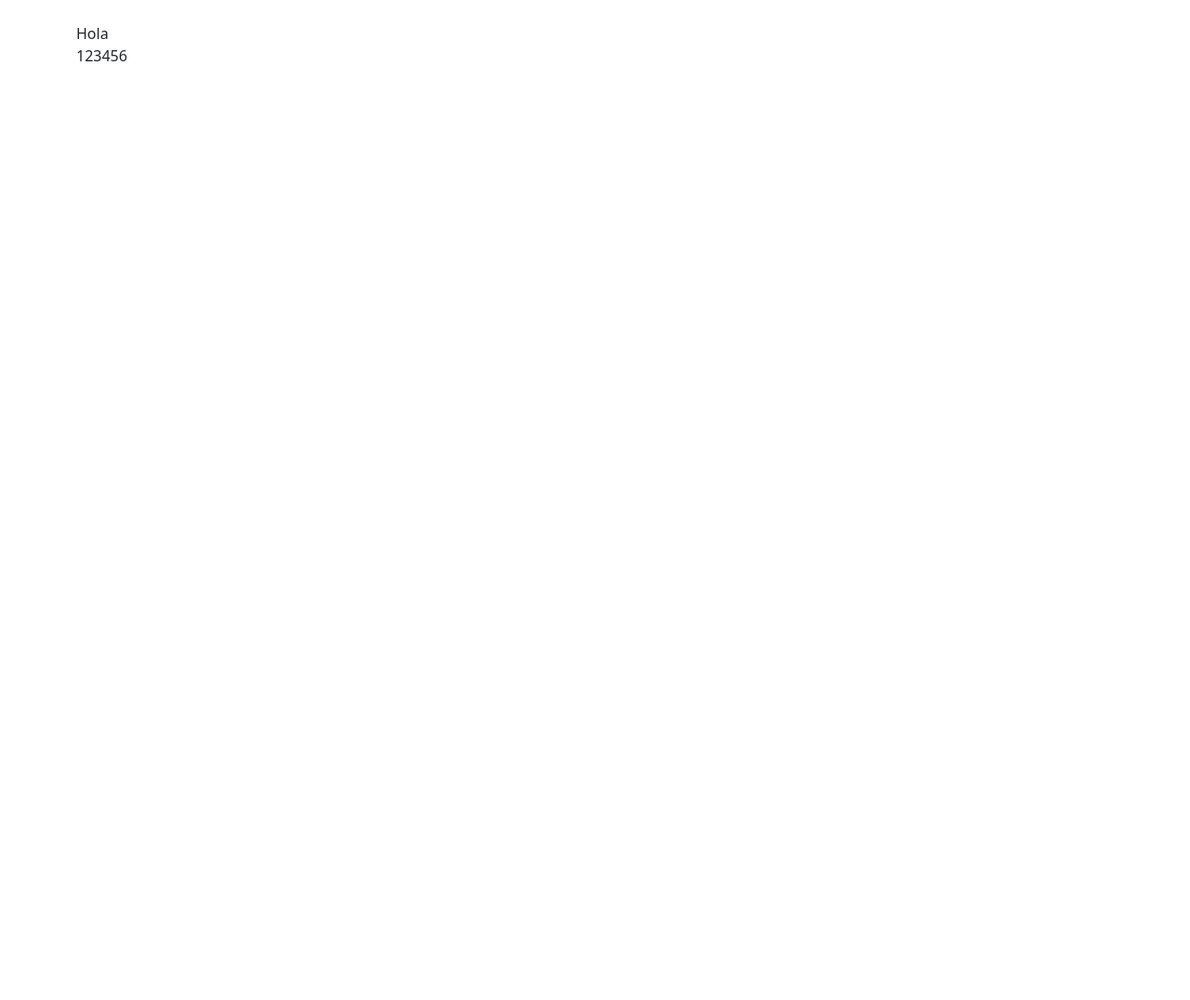
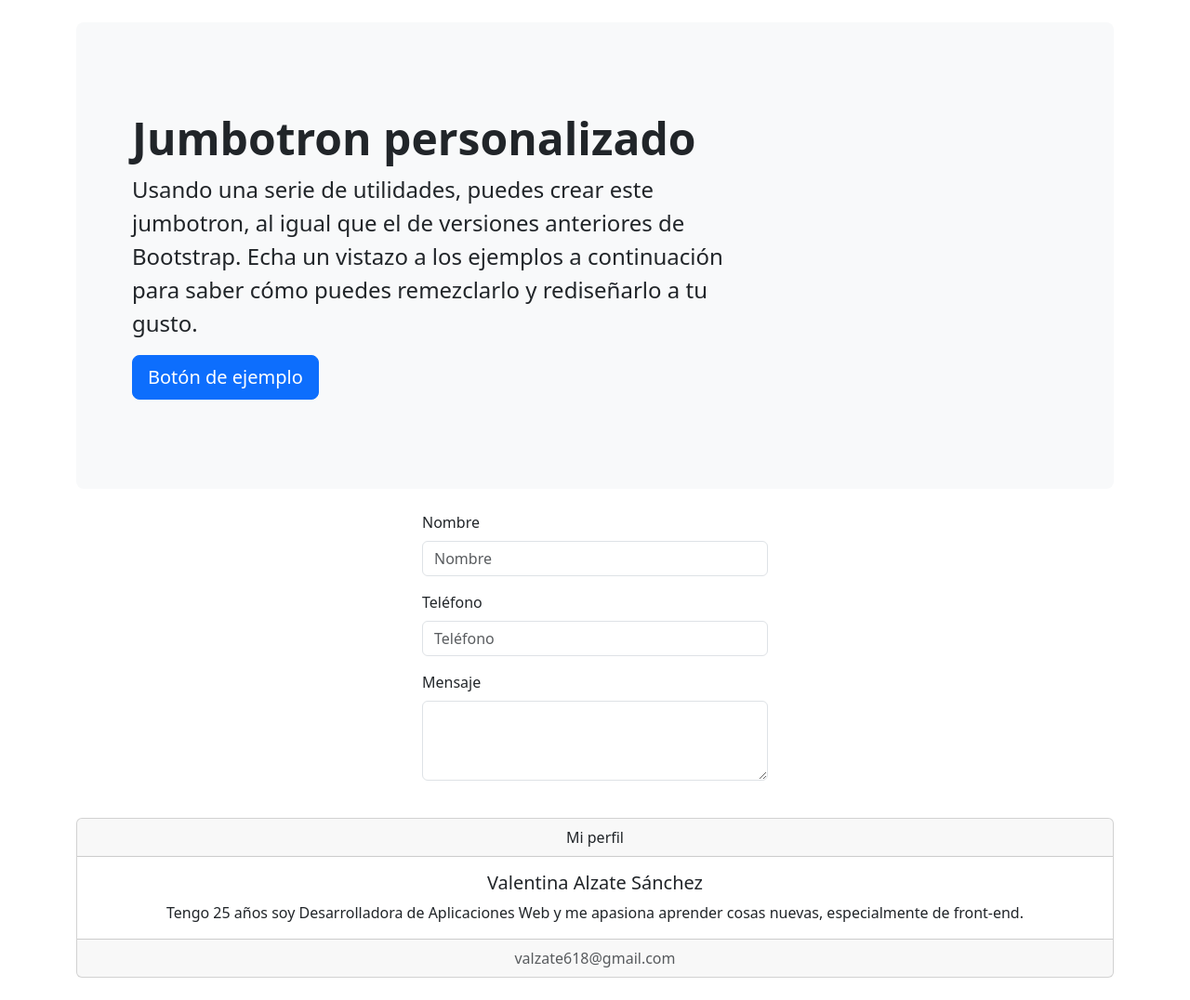
Before and after one commit to TinaAlzate/cursoHTML-CSS, a plain HTML site: page 12. Bootstrap-elementos/Tarea-12-bootstrap.html in a window 1280 px wide. Shown: the whole page at 93% size. Before the commit the page ends 800 px from the top, so only its background shows below. Drawn offline with nearby package versions, Linux system fonts and the light colour scheme.

Commit message:
Tarea sección 12

```diff
--- a/12. Bootstrap-elementos/Tarea-12-bootstrap.html
+++ b/12. Bootstrap-elementos/Tarea-12-bootstrap.html
@@ -9,9 +9,59 @@
 </head>
 <body>
     <div class="container py-4">
-        <div>Hola</div>
-        <div>123456</div>
-        <div></div>
+        <section class="uno">
+            <div class="bg-light p-5 rounded-3 mb-4">
+                <div class="container-fluid py-5">
+                    <h1 class="display-5 fw-bold">Jumbotron personalizado</h1>
+                    <p class="fs-4 col-md-8 text-justify">Usando una serie de utilidades, puedes crear este jumbotron, al igual que el de versiones anteriores de Bootstrap. Echa un vistazo a los ejemplos a continuación para saber cómo puedes remezclarlo y rediseñarlo a tu gusto.</p>
+                    <button type="button" class="btn btn-primary btn-lg" data-bs-toggle="modal" data-bs-target="#exampleModal">Botón de ejemplo</button>
+                    <div class="modal fade" id="exampleModal" tabindex="-1" aria-labelledby="exampleModalLabel" aria-hidden="true">
+                        <div class="modal-dialog">
+                            <div class="modal-content">
+                                <div class="modal-header">
+                                    <h1 class="modal-title fs-5" id="exampleModalLabel">Esta es la primera sección</h1>
+                                    <button type="button" class="btn-close" data-bs-dismiss="modal" aria-label="Close"></button>
+                                </div>
+                            <div class="modal-body">Que contiene un jumbotrón y un modal</div>
+                            <div class="modal-footer">
+                                <button type="button" class="btn btn-secondary" data-bs-dismiss="modal">Cerrar</button>
+                            </div>
+                            </div>
+                        </div>
+                    </div>
+                </div>
+            </div>
+        </section>
+        <section class="dos">
+            <div class="d-flex flex-column justify-content-center align-items-center">
+                <div class="mb-3 col-md-4">
+                    <label for="nombre" class="form-label">Nombre</label>
+                    <input type="text" class="form-control" id="nombre" placeholder="Nombre">
+                </div>
+                <div class="mb-3 col-md-4">
+                    <label for="telefono" class="form-label">Teléfono</label>
+                    <input type="text" class="form-control" id="telefono" placeholder="Teléfono">
+                </div>
+                <div class="mb-3 col-md-4">
+                    <label for="mensaje" class="form-label">Mensaje</label>
+                    <textarea class="form-control" id="mensaje" rows="3"></textarea>
+                </div>
+            </div>
+        </section>
+        <section class="tres">
+            <div class="card text-center mt-4">
+                <div class="card-header">
+                    Mi perfil
+                </div>
+                <div class="card-body">
+                    <h5 class="card-title">Valentina Alzate Sánchez</h5>
+                    <p class="card-text">Tengo 25 años soy Desarrolladora de Aplicaciones Web y me apasiona aprender cosas nuevas, especialmente de front-end.</p>
+                </div>
+                <div class="card-footer text-muted">
+                    valzate618@gmail.com
+                </div>
+            </div>
+        </section>
     </div>
 </body>
     <script src="https://cdn.jsdelivr.net/npm/bootstrap@5.3.0-alpha1/dist/js/bootstrap.bundle.min.js" integrity="sha384-w76AqPfDkMBDXo30jS1Sgez6pr3x5MlQ1ZAGC+nuZB+EYdgRZgiwxhTBTkF7CXvN" crossorigin="anonymous"></script>
```
